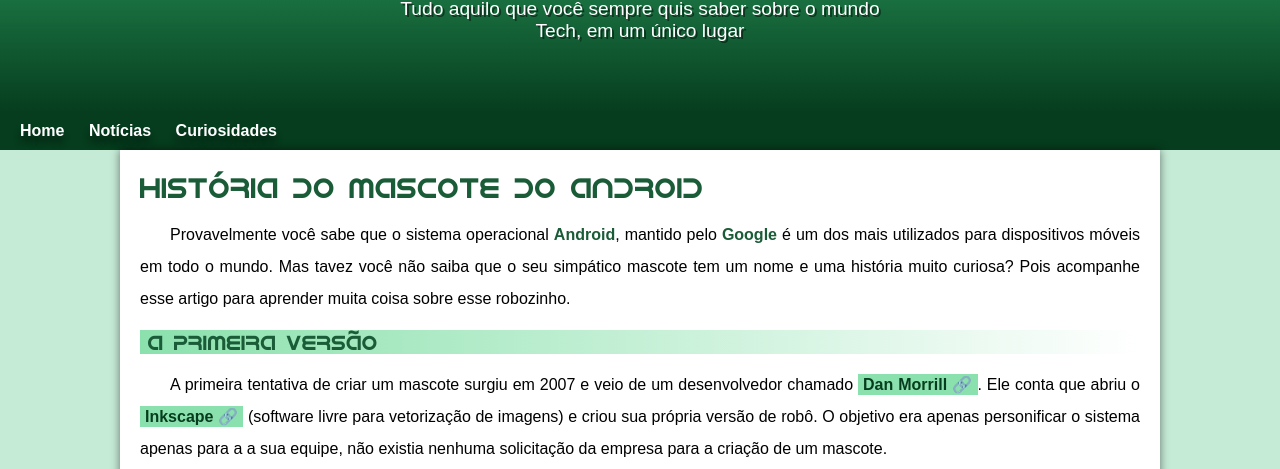
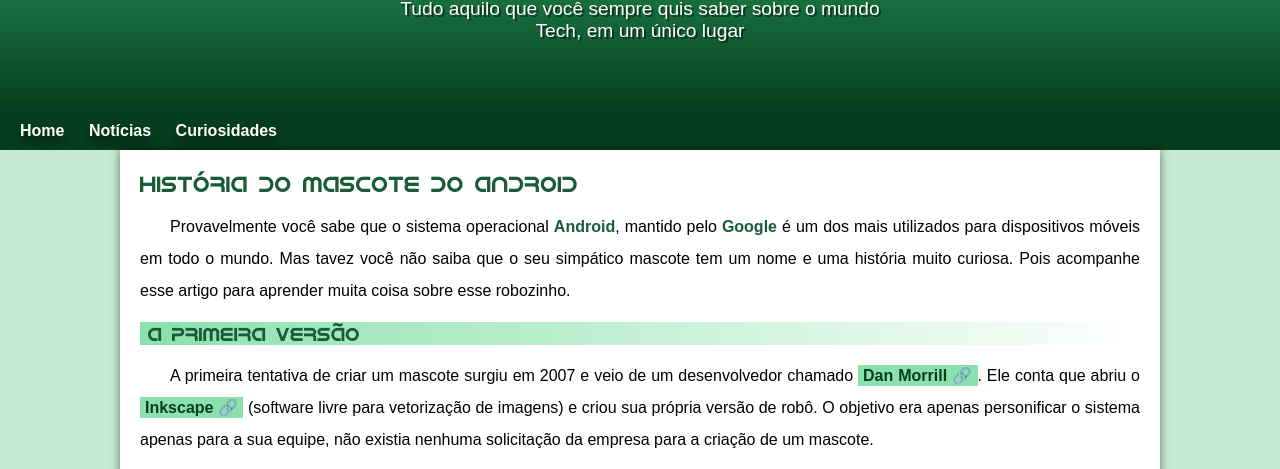
Before and after one commit to Bruno-Assumpcao-Motta/Projeto-Android, a plain HTML site: page index.html in a window 1280 px wide. Shown: the part 129-598 px from the top of the page. Drawn offline with Linux system fonts and the light colour scheme.

Commit message:
alterações no site

```diff
--- a/index.html
+++ b/index.html
@@ -26,11 +26,11 @@
     <main>
 
         <h1>História do Mascote do Android</h1>
-        <p>Provavelmente você sabe que o sistema operacional <strong>Android</strong>, mantido pelo <strong>Google</strong> é um dos mais utilizados para dispositivos móveis em todo o mundo. Mas tavez você não saiba que o seu simpático mascote tem um nome e uma história muito curiosa? Pois acompanhe esse artigo para aprender muita coisa sobre esse robozinho.</p>
+        <p>Provavelmente você sabe que o sistema operacional <strong>Android</strong>, mantido pelo <strong>Google</strong> é um dos mais utilizados para dispositivos móveis em todo o mundo. Mas tavez você não saiba que o seu simpático mascote tem um nome e uma história muito curiosa. Pois acompanhe esse artigo para aprender muita coisa sobre esse robozinho.</p>
 
         <h2>A primeira versão</h2>
 
-        <p>A primeira tentativa de criar um mascote surgiu em 2007 e veio de um desenvolvedor chamado <a href="https://androidcommunity.com/dan-morrill-shows-us-the-android-mascot-that-almost-was-20130103/" target="_blank" class="externo">Dan Morrill</a>. Ele conta que abriu o <a href="https://inkscape.org/" target="_blank" class="externo">Inkscape</a> (software livre para vetorização de imagens) e criou sua própria versão de robô. O objetivo era apenas personificar o sistema apenas para a a sua equipe, não existia nenhuma solicitação da empresa para a criação de um mascote.</p>
+        <p>A primeira tentativa de criar um mascote surgiu em 2007 e veio de um desenvolvedor chamado <a href="https://androidcommunity.com/dan-morrill-shows-us-the-android-mascot-that-almost-was-20130103/" target="_blank" class="externo">Dan Morrill</a>. Ele conta que abriu o <a href="https://inkscape.org/" target="_blank" class="externo">Inkscape</a> (software livre para vetorização de imagens) e criou sua própria versão de robô. O objetivo era apenas personificar o sistema apenas para a sua equipe, não existia nenhuma solicitação da empresa para a criação de um mascote.</p>
 
         <picture>
             <source media="(max-width: 600px)" srcset="imagens/dan-droids-pq.png">
--- a/style/style.css
+++ b/style/style.css
@@ -110,12 +110,13 @@ main h1 {
     color: var(--cor4);
     font-family: var(--fonte-android);
     font-weight: normal;
-    font-size: 1.8em;
+    font-size: 1.4em;
+    justify-content: left;
 }
 main h2 {
     font-family: var(--fonte-android);
     color: var(--cor4);
-    font-size: 1.3em;
+    font-size: 1.2em;
     font-weight: normal;
     background-image: linear-gradient(to right, var(--cor1), transparent);
     text-indent: 8px;
```
